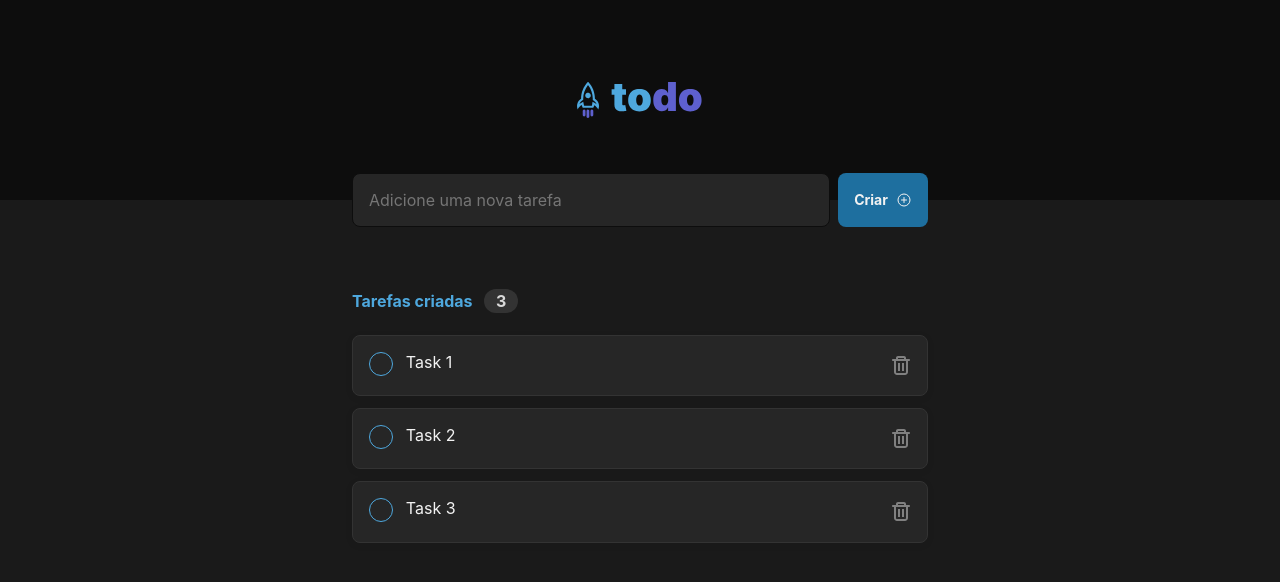
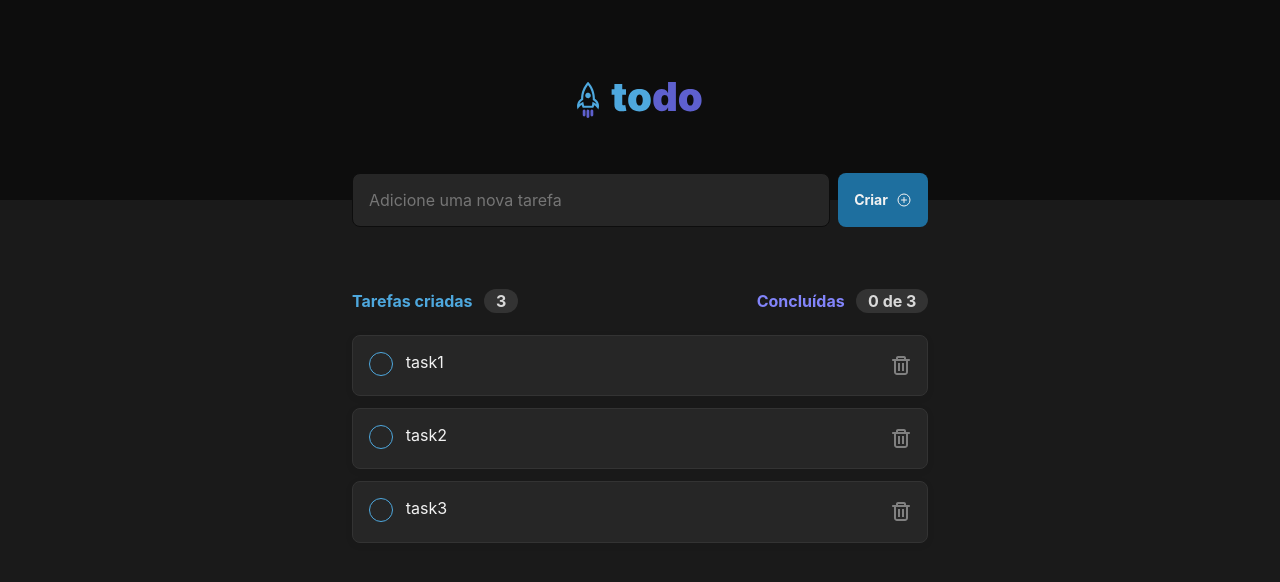
Before and after one commit to samuelfagundes/todo, a React (Vite) app: page / in a window 1280 px wide. Shown: the top 582 px of the page. Built offline with nearby package versions, Linux system fonts and the light colour scheme.

Commit message:
Adding completed status

```diff
--- a/package.json
+++ b/package.json
@@ -16,7 +16,8 @@
     "react": "^18.2.0",
     "react-dom": "^18.2.0",
     "react-icons": "^4.4.0",
-    "sass": "^1.54.1"
+    "sass": "^1.54.1",
+    "uuidv4": "^6.2.13"
   },
   "devDependencies": {
     "@types/react": "^18.0.15",
--- a/src/components/Dashboard.tsx
+++ b/src/components/Dashboard.tsx
@@ -1,3 +1,4 @@
+import { v4 as uuidv4 } from "uuid";
 import { PlusCircle } from "phosphor-react";
 import { ChangeEvent, FormEvent, InvalidEvent, useState } from "react";
 import Clipboard from "../assets/Clipboard.png";
@@ -5,14 +6,29 @@ import { TaskCard } from "./TaskCard";
 
 import styles from "./Dashboard.module.scss";
 
+type Interface = {
+  id: string;
+  content: string;
+  hasCompleted: boolean;
+};
+
 export function Dashboard() {
-  const [tasks, setTasks] = useState<string[]>(["Task 1", "Task 2", "Task 3"]);
+  const [tasks, setTasks] = useState<Interface[]>([
+    { id: uuidv4(), content: "task1", hasCompleted: false },
+    { id: uuidv4(), content: "task2", hasCompleted: false },
+    { id: uuidv4(), content: "task3", hasCompleted: false },
+  ]);
   const [newTask, setNewTask] = useState("");
 
   function handleSubmitTask(event: FormEvent) {
     event.preventDefault();
+    const newTaskObject = {
+      id: uuidv4(),
+      content: newTask,
+      hasCompleted: false,
+    };
 
-    setTasks([...tasks, newTask]);
+    setTasks([...tasks, newTaskObject]);
     setNewTask("");
   }
 
@@ -21,17 +37,31 @@ export function Dashboard() {
     setNewTask(event.target.value);
   }
 
-  function deleteTask(taskToDelete: string) {
-    const tasksWithoutDeletedOne = tasks.filter((task: string) => {
-      return task !== taskToDelete;
+  function deleteTask(taskId: string) {
+    const tasksWithoutDeletedOne = tasks.filter((task) => {
+      return task.id !== taskId;
     });
 
     setTasks(tasksWithoutDeletedOne);
   }
 
+  function completeTask(taskId: string) {
+    const newTaskList = tasks.map((task) => {
+      if (taskId === task.id) {
+        return { ...task, hasCompleted: !task.hasCompleted };
+      }
+      return task;
+    });
+    setTasks(newTaskList);
+  }
+
   function handleNewTaskInvalid(event: InvalidEvent<HTMLInputElement>) {
     event.target.setCustomValidity("Este campo é obrigatório!");
   }
+
+  const tasksFinished = tasks.filter((task) => {
+    return task.hasCompleted === true;
+  });
 
   return (
     <div className={styles.dashboard}>
@@ -54,16 +84,28 @@ export function Dashboard() {
       <div className={styles.tasks}>
         <header>
           <span>
-            Tarefas criadas <p>{tasks.length}</p>
+            Tarefas criadas <p>{tasks?.length}</p>
           </span>
-          {/* <span>
-            Concluídas <p>0</p>
-          </span> */}
+          <span>
+            Concluídas{" "}
+            <p>
+              {tasksFinished.length} de {tasks.length}
+            </p>
+          </span>
         </header>
 
-        {tasks.length !== 0 ? (
-          tasks.map((task) => {
-            return <TaskCard content={task} onDeleteTask={deleteTask} />;
+        {tasks?.length !== 0 ? (
+          tasks?.map((task: any) => {
+            return (
+              <TaskCard
+                key={task.id}
+                id={task.id}
+                isCompleted={task.hasCompleted}
+                content={task?.content}
+                onDeleteTask={deleteTask}
+                onCompleteTask={completeTask}
+              />
+            );
           })
         ) : (
           <main>
--- a/src/components/TaskCard.tsx
+++ b/src/components/TaskCard.tsx
@@ -5,29 +5,33 @@ import styles from "./TaskCard.module.scss";
 import { useState } from "react";
 
 interface Task {
+  id: string;
   content: string;
-  onDeleteTask: (content: string) => void;
+  isCompleted: boolean;
+  onDeleteTask: (id: string) => void;
+  onCompleteTask: (id: string) => void;
 }
 
-export function TaskCard({ content, onDeleteTask }: Task) {
-  const [hasFinished, setHasFinished] = useState(false);
-
+export function TaskCard({
+  id,
+  content,
+  isCompleted,
+  onDeleteTask,
+  onCompleteTask,
+}: Task) {
   function handleDeleteTask() {
-    onDeleteTask(content);
+    onDeleteTask(id);
   }
 
-  function handleChangeCheckboxStatus() {
-    setHasFinished(!hasFinished);
+  function handleCompleteTask() {
+    onCompleteTask(id);
   }
 
   return (
     <div className={styles.task}>
-      {hasFinished ? (
+      {isCompleted ? (
         <div className={styles.finished}>
-          <button
-            className={styles.checkbox}
-            onClick={handleChangeCheckboxStatus}
-          >
+          <button className={styles.checkbox} onClick={handleCompleteTask}>
             <BsFillCheckCircleFill size={24} />
           </button>
           <span>{content}</span>
@@ -39,7 +43,7 @@ export function TaskCard({ content, onDeleteTask }: Task) {
         <div className={styles.inProgress}>
           <button
             className={styles.checkbox}
-            onClick={handleChangeCheckboxStatus}
+            onClick={handleCompleteTask}
           ></button>
           <span>{content}</span>
           <button className={styles.icon} onClick={handleDeleteTask}>
```
Also changed, not shown: 1 other file (tests, documents, lock files or other folders).
